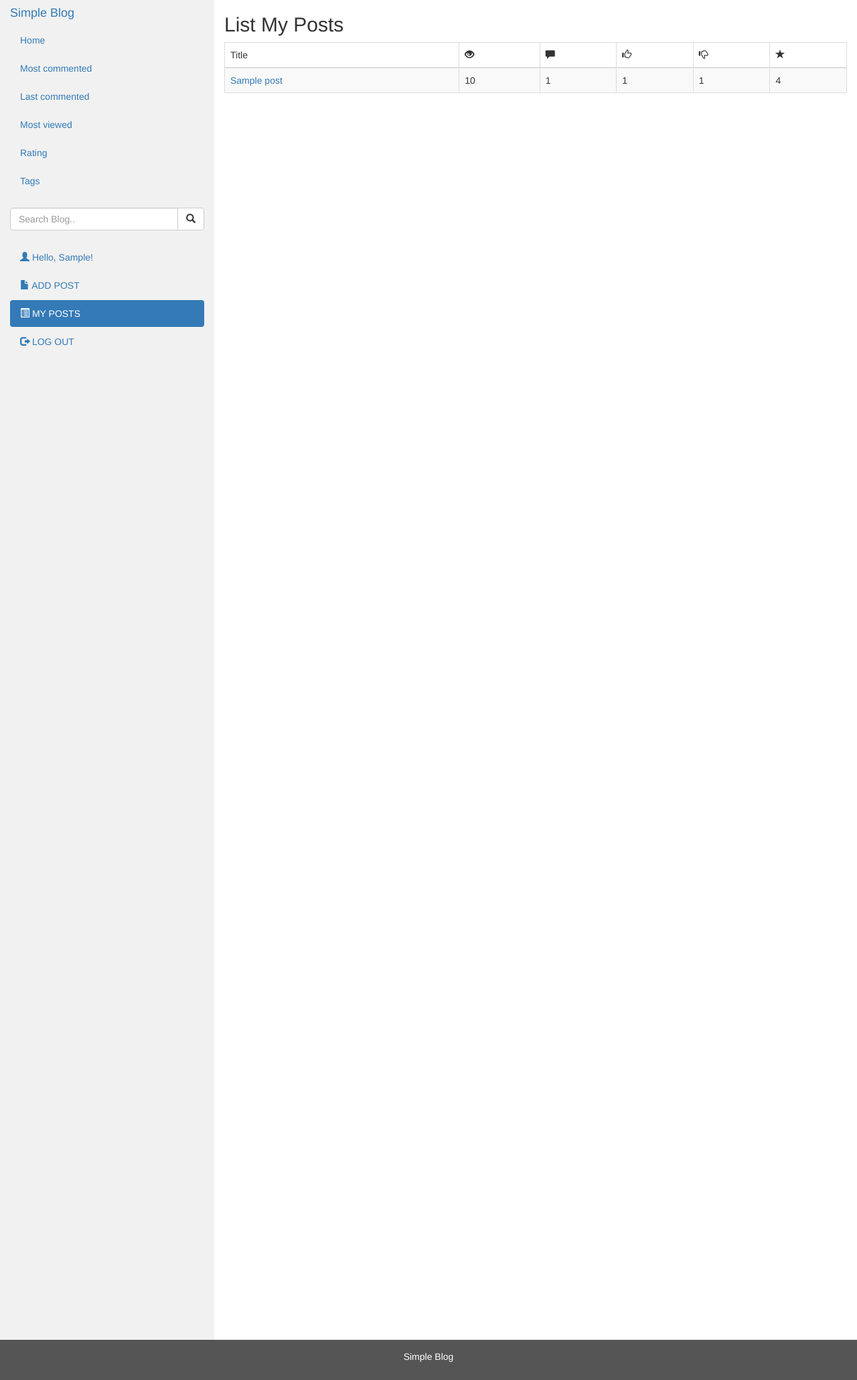
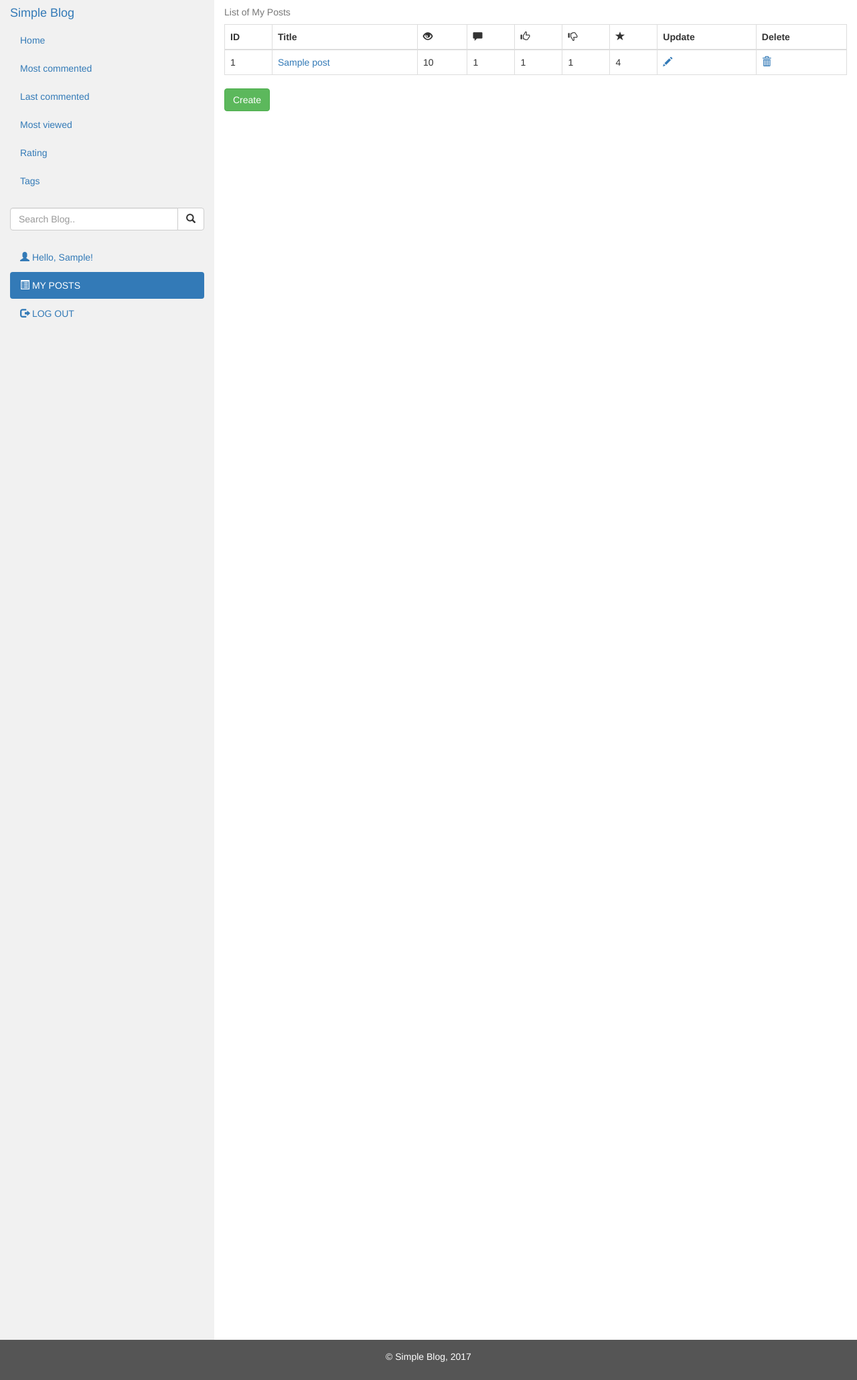
Before and after one commit to roman985475612/Simple-Blog, a Django app: page /accounts/posts/ in a window 1280 px wide. Shown: the whole page at 67% size. Run offline with Django 3.2, Linux system fonts and the light colour scheme; a user stored in the database is signed in; tables that the repository leaves empty hold one stand-in row (values such as "Sample post"); some libraries are stand-ins or nearby versions.

Commit message:
Task # 40 complete: changed user's post list

```diff
--- a/accounts/templates/accounts/post_list.html
+++ b/accounts/templates/accounts/post_list.html
@@ -5,32 +5,66 @@
 
 {% block content %}
     <div class="col-sm-9">
-        <h2>List My Posts</h2>
-        <table class="table table-bordered table-striped">
+        <table class="table table-bordered table-hover">
+            <caption>List of My Posts</caption>
             <thead>
                 <tr>
-                    <td>Title</td>
-                    <td><span class="glyphicon glyphicon-eye-open"></span></td>
-                    <td><span class="glyphicon glyphicon-comment"></span></td>
-                    <td><span class="glyphicon glyphicon-thumbs-up"></span></td>
-                    <td><span class="glyphicon glyphicon-thumbs-down"></span></td>
-                    <td><span class="glyphicon glyphicon-star"></span></td>
+                    <th>ID</th>
+                    <th>Title</th>
+                    <th><span class="glyphicon glyphicon-eye-open"></span></th>
+                    <th><span class="glyphicon glyphicon-comment"></span></th>
+                    <th><span class="glyphicon glyphicon-thumbs-up"></span></th>
+                    <th><span class="glyphicon glyphicon-thumbs-down"></span></th>
+                    <th><span class="glyphicon glyphicon-star"></span></th>
+                    <th>Update</th>
+                    <th>Delete</th>
                 </tr>
             </thead>
             <tbody>
-            {% with post_list=request.user.post_set.all %}
-            {% for post in post_list %}
+            {% for post in request.user.post_set.all %}
                 <tr>
+                    <td>{{ post.id }}</td>
                     <td><a href="{% url 'blog:post_detail' post.id %}">{{ post.title }}</a></td>
                     <td>{{ post.views }}</td>
                     <td>{{ post.comments }}</td>
                     <td>{{ post.likes }}</td>
                     <td>{{ post.dislikes }}</td>
                     <td>{{ post.rating }}</td>
+                    <td><a href="{% url 'blog:post_update' post.id %}"><span class="glyphicon glyphicon-pencil"></span></a></td>
+                    <td>
+                      <a data-toggle="modal" data-target="#postDelete"><span class="glyphicon glyphicon-trash"></span></a>
+                      <!-- Modal-->
+                      <div class="modal fade" id="postDelete" tabindex="-1" role="dialog" aria-labelledby="myModalLabel" aria-hidden="true">
+
+                        <div class="modal-dialog">
+                          <div class="modal-content">
+
+                            <div class="modal-header">
+                              <button class="close" type="button" data-dismiss="modal" aria-hidden="true">&times;</button>
+                              <h4 class="modal-title" id="myModalLabel">Are you sure?</h4>
+                            </div>
+
+                            <div class="modal-body">
+                              You're about to delete {{ post }}. Please confirm.
+                            </div>
+
+                            <div class="modal-footer">
+                              <form action="{% url 'blog:post_delete' post.id %}" method="post" role="form" class="from">
+                                {% csrf_token %}
+                                <button class="btn btn-default" type="button" data-dismiss="modal">Cancel</button>
+                                <button class="btn btn-danger" type="submit">Delete</button>
+                              </form>
+                            </div>
+
+                          </div> <!-- /.modal-content -->
+                        </div> <!-- /.modal-dialog -->
+
+                      </div> <!-- /.modal -->
+                    </td>
                 </tr>
             {% endfor %}
-            {% endwith %}
             </tbody>
         </table>
+        <a href="{% url 'blog:post_create' %}" class="btn btn-success">Create</a>
     </div>
 {% endblock %}
--- a/blog/models.py
+++ b/blog/models.py
@@ -22,7 +22,6 @@ class Post(models.Model):
 
     class Meta:
         db_table = 'posts'
-        ordering = ['-upd_date']
 
     def get_absolute_url(self):
         return reverse('blog:post_detail', kwargs={'pk': self.id})
--- a/blog/templates/blog/base.html
+++ b/blog/templates/blog/base.html
@@ -12,7 +12,6 @@
 </head>
 <body>
   {% url 'blog:index' as idx %}
-  {% url 'blog:post_add' as pad %}
   {% url 'blog:tags' as tgs %}
   {% url 'blog:most_commented' as mcm %}
   {% url 'blog:last_commented' as lcm %}
@@ -53,7 +52,6 @@
 
           {% if user.is_authenticated %}
             <li {% if request.path == pro %}class="active"{% endif %}><a href="{{ pro }}"><span class="glyphicon glyphicon-user"></span> Hello, {{ user.username|capfirst }}!</a></li>
-            <li {% if request.path == pad %}class="active"{% endif %}><a href="{{ pad }}"><span class="glyphicon glyphicon-file"></span> ADD POST</a></li>
             <li {% if request.path == pst %}class="active"{% endif %}><a href="{{ pst }}"><span class="glyphicon glyphicon-list-alt"></span> MY POSTS</a></li>
             <li><a href="{% url 'accounts:logout' %}"><span class="glyphicon glyphicon-log-out"></span> LOG OUT</a></li>
           {% else %}
@@ -71,7 +69,7 @@
   </div>
 
   <footer class="container-fluid">
-    <p class="text-center">Simple Blog</p>
+    <p class="text-center">&copy; Simple Blog, 2017</p>
   </footer>
 </body>
 </html>
--- a/blog/urls.py
+++ b/blog/urls.py
@@ -30,7 +30,7 @@ urlpatterns = [
     path('post/<int:pk>/like/', PostLikeRedirectView.as_view(), name='post_like'),
     path('post/<int:pk>/dislike/', PostDislikeRedirectView.as_view(), name='post_dislike'),
     path('post/<int:pk>/comment/add/', CommentCreateView.as_view(), name='comment_add'),
-    path('post-add/', PostCreateView.as_view(), name='post_add'),
+    path('post-create/', PostCreateView.as_view(), name='post_create'),
     path('post/<int:pk>/update/', PostUpdateView.as_view(), name='post_update'),
     path('post/<int:pk>/delete/', PostDeleteView.as_view(), name='post_delete'),
     path('tag/add/', TagCreateView.as_view(), name='tag_add'),
```
Also changed, not shown: accounts/templates/accounts/profile.html (+5 -4 lines), blog/templates/blog/post_detail.html (+5 -38 lines), blog/views.py (+4 -4 lines).
